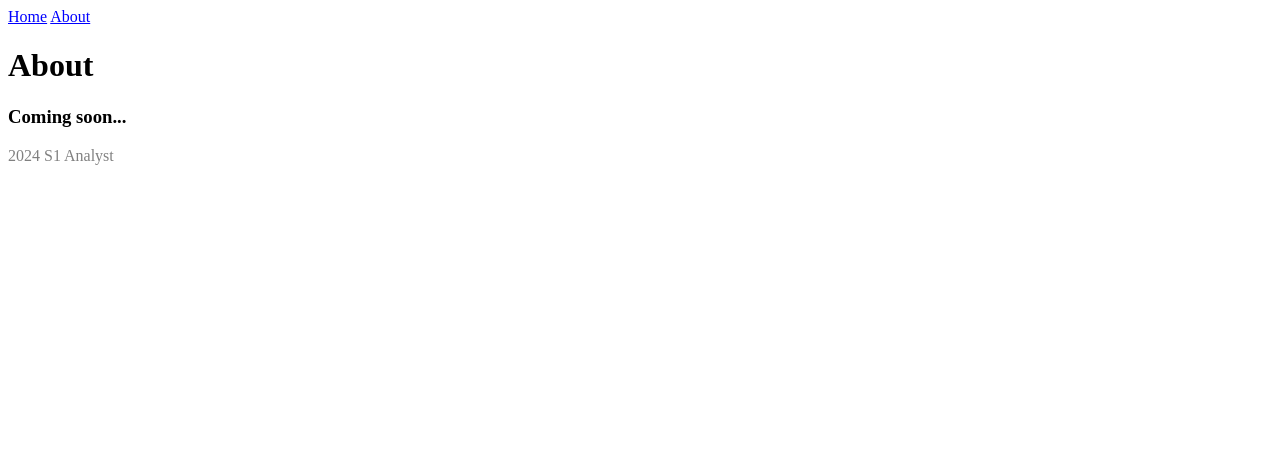
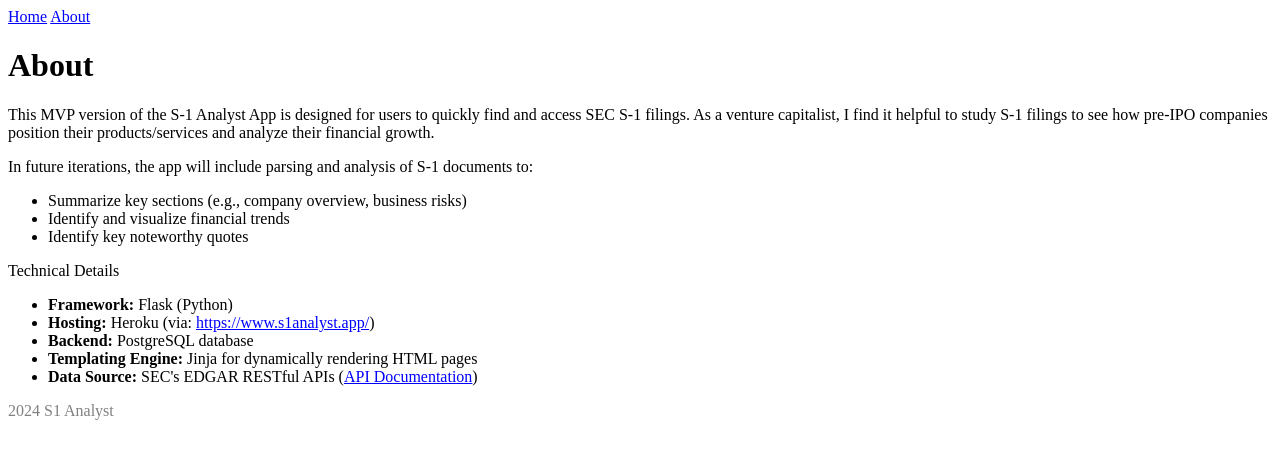
Before and after one commit to Arohrba5/S1-Analyst, a Flask app: page /about in a window 1280 px wide. Shown: the top 459 px of the page. Run offline with Flask 3, Linux system fonts and the light colour scheme; some libraries are stand-ins or nearby versions.

Commit message:
Add content to about page

```diff
--- a/templates/about.html
+++ b/templates/about.html
@@ -6,5 +6,30 @@
 
 {% block main %}
     <h1>About</h1>
-    <h3>Coming soon...</h3>
+    <p>This MVP version of the S-1 Analyst App is designed for users to quickly find and access SEC S-1 filings.
+        As a venture capitalist, I find it helpful to study S-1 filings to see how pre-IPO companies position their
+        products/services and analyze their financial growth.
+    </p>
+
+    <p>
+        In future iterations, the app will include parsing and analysis of S-1 documents to:
+    </p>
+    <ul>
+        <li>Summarize key sections (e.g., company overview, business risks)</li>
+        <li>Identify and visualize financial trends</li>
+        <li>Identify key noteworthy quotes</li>
+    </ul>
+
+    <p>
+        Technical Details
+    </p>
+    <ul>
+        <li><strong>Framework:</strong> Flask (Python)</li>
+        <li><strong>Hosting:</strong> Heroku (via: <a href="https://www.s1analyst.app/" target="_blank">https://www.s1analyst.app/</a>)</li>
+        <li><strong>Backend:</strong> PostgreSQL database</li>
+        <li><strong>Templating Engine:</strong> Jinja for dynamically rendering HTML pages</li>
+        <li><strong>Data Source:</strong> SEC's EDGAR RESTful APIs
+            (<a href="https://www.sec.gov/search-filings/edgar-application-programming-interfaces" target="_blank">API Documentation</a>)
+        </li>
+    </ul>
 {% endblock %}
```
